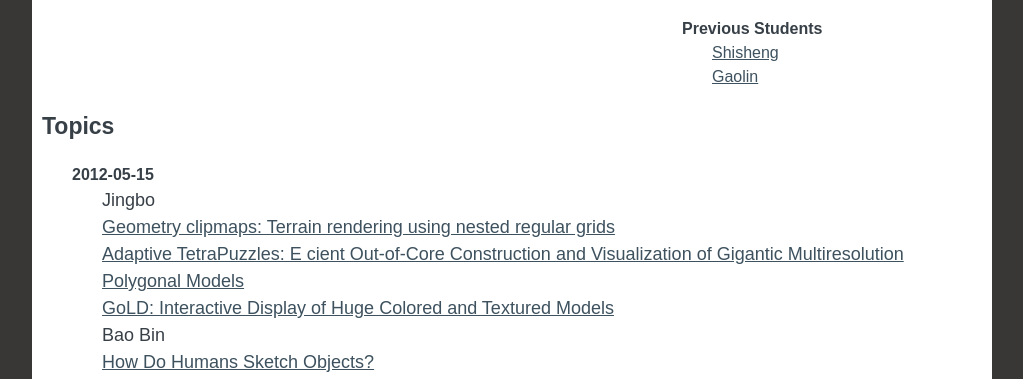
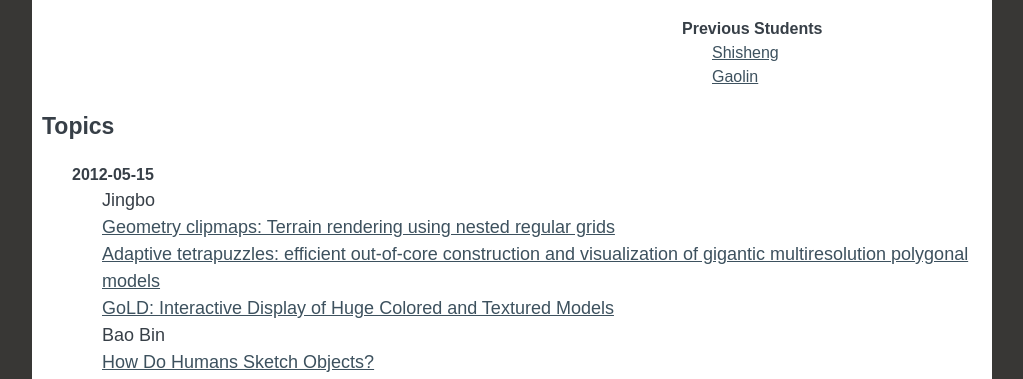
Before and after one commit to andyli/ResearchSeminar, a plain HTML site: page index.html in a window 1280 px wide. Shown: the part 492-871 px from the top of the page, without its empty margins (128-1151 px from the left). Drawn offline with nearby package versions, Linux system fonts and the light colour scheme.

Commit message:
sync with master

```diff
--- a/index.html
+++ b/index.html
@@ -81,7 +81,7 @@
                     <li>
                         <div class=presenter>Jingbo</div>
                         <div class=paper><a href="http://research.microsoft.com/en-us/um/people/hoppe/proj/geomclipmap/">Geometry clipmaps: Terrain rendering using nested regular grids</a></div>
-                        <div class=paper><a href="http://dl.acm.org/citation.cfm?id=1015802">Adaptive TetraPuzzles: E cient Out-of-Core Construction and Visualization of Gigantic Multiresolution Polygonal Models</a></div>
+                        <div class=paper><a href="http://dl.acm.org/citation.cfm?id=1015802">Adaptive tetrapuzzles: efficient out-of-core construction and visualization of gigantic multiresolution polygonal models</a></div>
                         <div class=paper><a href="http://dl.acm.org/citation.cfm?id=1073276">GoLD: Interactive Display of Huge Colored and Textured Models</a></div>
                     </li>
                     <li>
```
